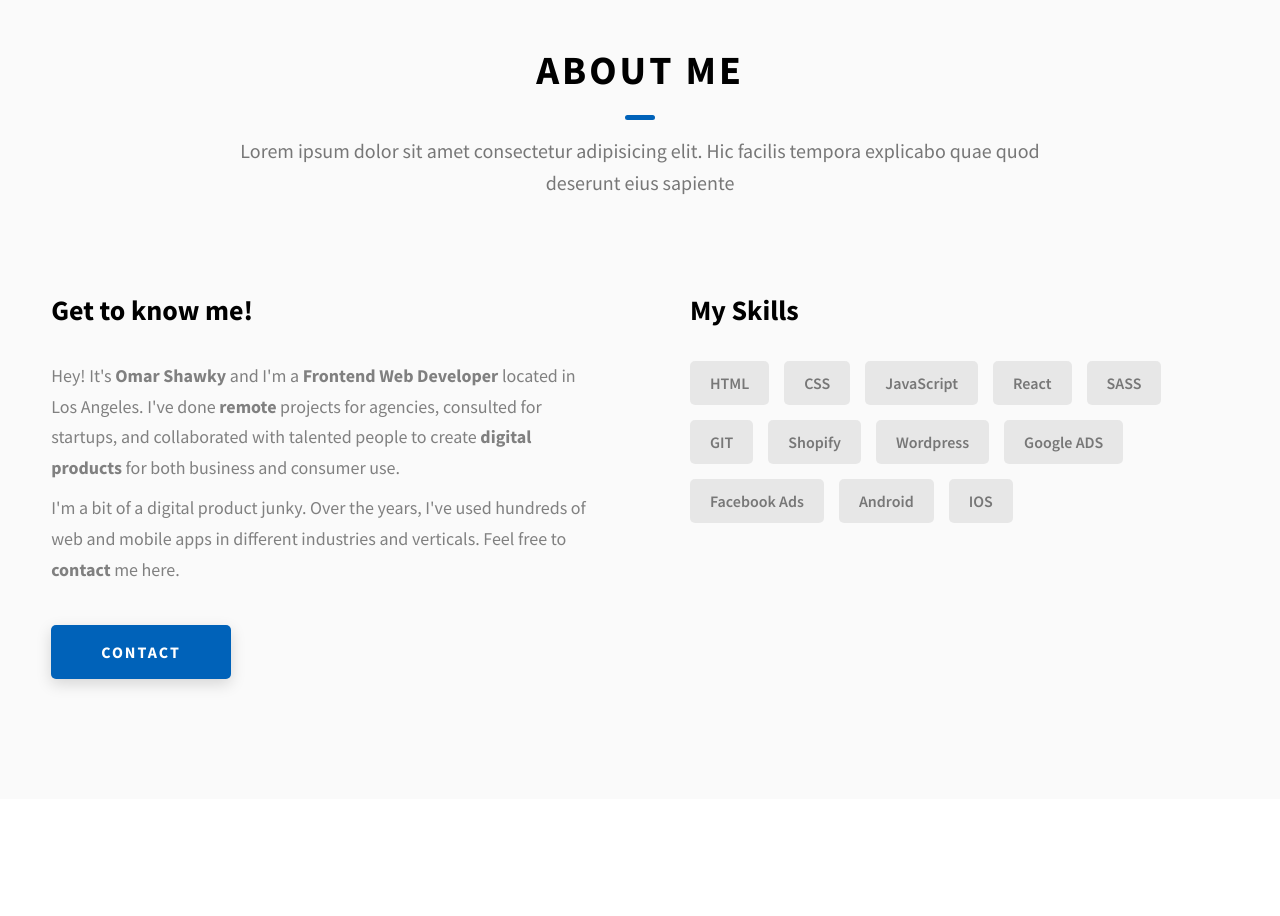
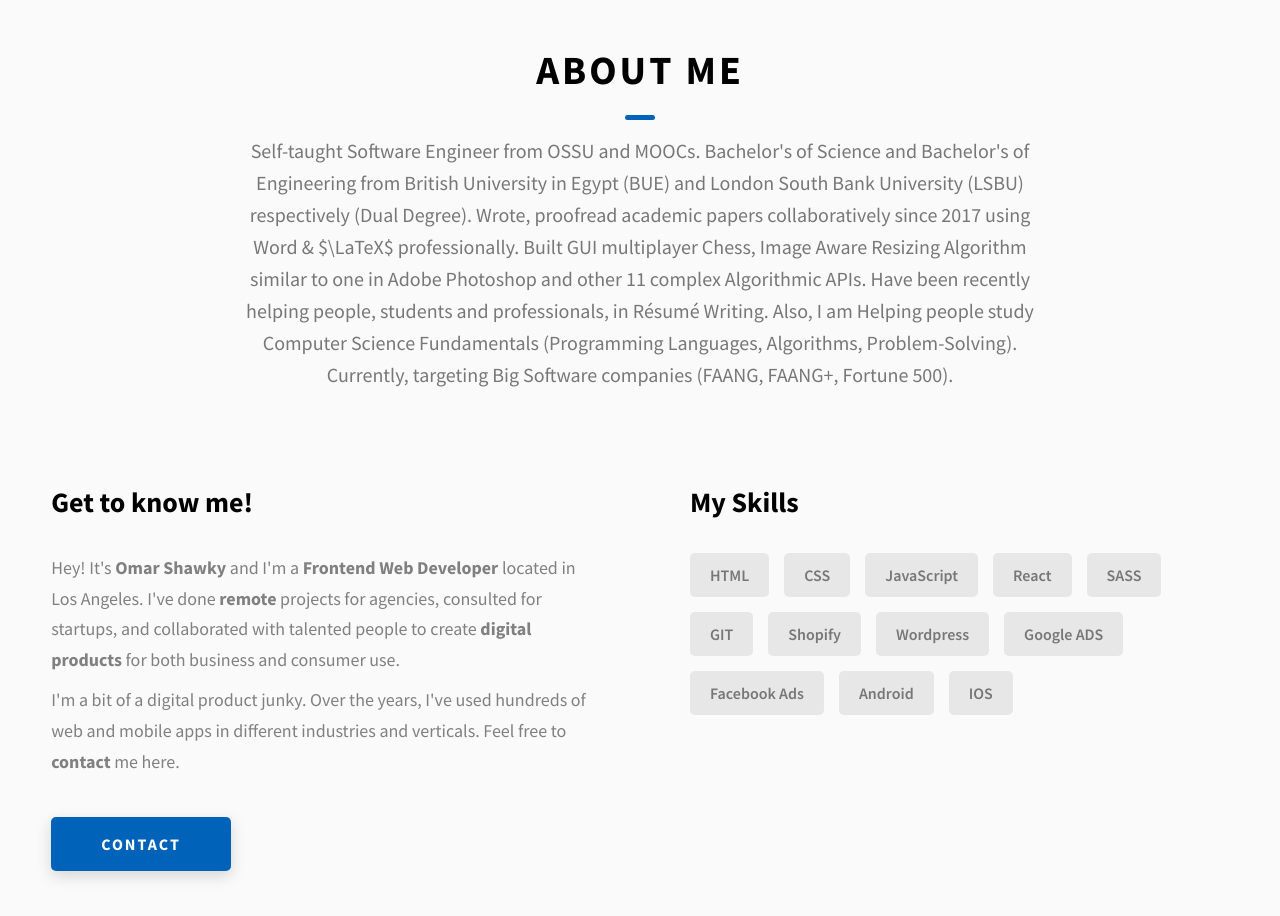
Before and after one commit to OmarShawky1/Portfolio, a website: page index.html in a window 1280 px wide. Shown: the part 880-1796 px from the top of the page. Drawn offline with Linux system fonts and the light colour scheme.

Commit message:
Add: About Me: added it.

```diff
--- a/index.html
+++ b/index.html
@@ -153,8 +153,7 @@
         <h2 class="heading heading-sec heading-sec__mb-med">
           <span class="heading-sec__main">About Me</span>
           <span class="heading-sec__sub">
-            Lorem ipsum dolor sit amet consectetur adipisicing elit. Hic facilis
-            tempora explicabo quae quod deserunt eius sapiente
+            Self-taught Software Engineer from OSSU and MOOCs. Bachelor's of Science and Bachelor's of Engineering from British University in Egypt (BUE) and London South Bank University (LSBU) respectively (Dual Degree). Wrote, proofread academic papers collaboratively since 2017 using Word & $\LaTeX$ professionally. Built GUI multiplayer Chess, Image Aware Resizing Algorithm similar to one in Adobe Photoshop and other 11 complex Algorithmic APIs. Have been recently helping people, students and professionals, in Résumé Writing. Also, I am Helping people study Computer Science Fundamentals (Programming Languages, Algorithms, Problem-Solving). Currently, targeting Big Software companies (FAANG, FAANG+, Fortune 500).
           </span>
         </h2>
         <div class="about__content">
```
